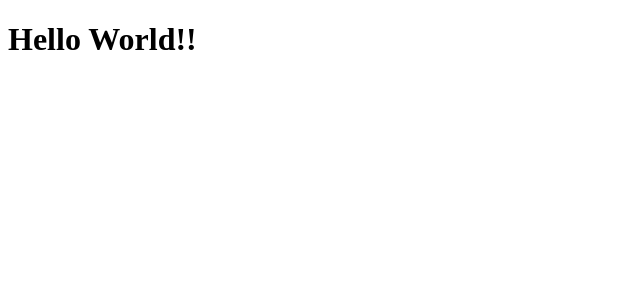
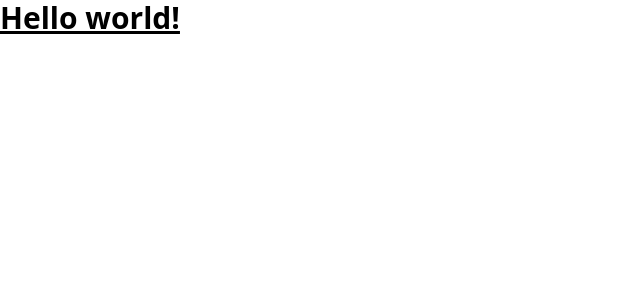
Before and after one commit to busycyber/pricing_component, a Vue app: page / in a window 1280 px wide. Shown: the top 300 px of the page, without its empty margins (0-640 px from the left). Built offline with nearby package versions, Linux system fonts and the light colour scheme.

Commit message:
feat: :art: add tailwindcss

```diff
--- /dev/null
+++ b/postcss.config.js
@@ -0,0 +1,6 @@
+module.exports = {
+  plugins: {
+    tailwindcss: {},
+    autoprefixer: {},
+  },
+}
--- a/src/App.vue
+++ b/src/App.vue
@@ -1,3 +1,5 @@
 <template>
- <h1>Hello World!!</h1>
+  <h1 class="text-3xl font-bold underline">
+    Hello world!
+  </h1>
 </template>|
--- a/src/main.ts
+++ b/src/main.ts
@@ -1,4 +1,6 @@
 import { createApp } from 'vue'
 import App from './App.vue'
 
+import './style.css'
+
 createApp(App).mount('#app')
--- /dev/null
+++ b/src/style.css
@@ -0,0 +1,3 @@
+@tailwind base;
+@tailwind components;
+@tailwind utilities;
--- /dev/null
+++ b/tailwind.config.js
@@ -0,0 +1,8 @@
+/** @type {import('tailwindcss').Config} */
+export default {
+  content: ['./index.html', './src/**/*.{vue,js,ts,jsx,tsx}'],
+  theme: {
+    extend: {}
+  },
+  plugins: []
+}
```
Also changed, not shown: package.json (+21 -18 lines), 1 other file (tests, documents, lock files or other folders).
